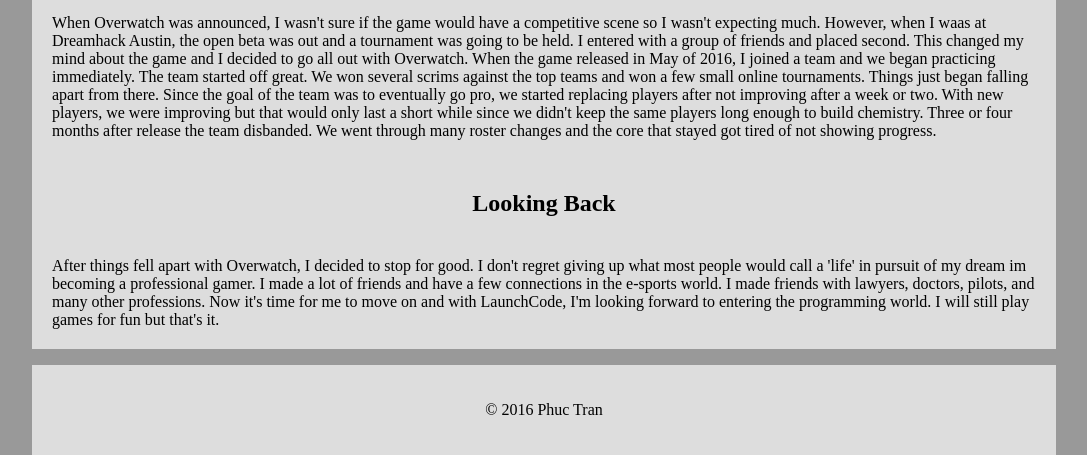
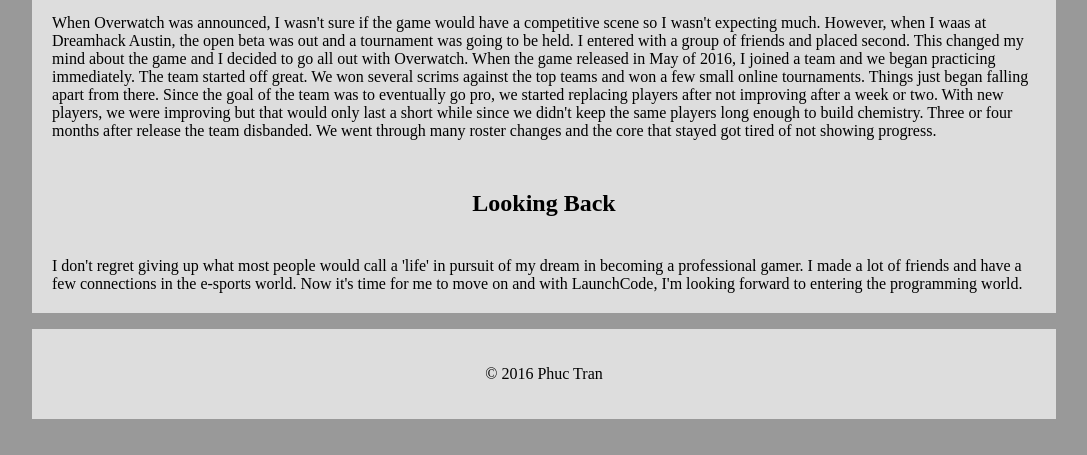
Before and after one commit to chunzo/html-me-something, a plain HTML site: page index.html in a window 1280 px wide. Shown: the part 561-1016 px from the top of the page, without its empty margins (96-1183 px from the left). After the commit the page ends 980 px from the top, so only its background shows below. Drawn offline with Linux system fonts and the light colour scheme.

Commit message:
final final version

```diff
--- a/index.html
+++ b/index.html
@@ -45,7 +45,7 @@
                     <figure>
                         <h2>Looking Back</h2>
                     </figure>
-                    <p>After things fell apart with Overwatch, I decided to stop for good. I don't regret giving up what most people would call a 'life' in pursuit of my dream im becoming a professional gamer. I made a lot of friends and have a few connections in the e-sports world. I made friends with lawyers, doctors, pilots, and many other professions. Now it's time for me to move on and with LaunchCode, I'm looking forward to entering the programming world. I will still play games for fun but that's it.</p>
+                    <p>I don't regret giving up what most people would call a 'life' in pursuit of my dream in becoming a professional gamer. I made a lot of friends and have a few connections in the e-sports world. Now it's time for me to move on and with LaunchCode, I'm looking forward to entering the programming world.</p>
                 </section>
             </article>
         </main>
```
